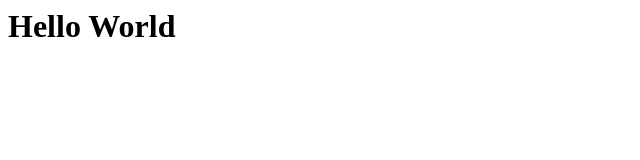
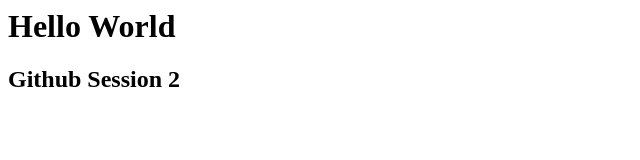
Before and after one commit to viduwaa/uni-session4, a plain HTML site: page index.html in a window 1280 px wide. Shown: the whole page, without its empty margins (0-640 px from the left). Drawn offline with Linux system fonts and the light colour scheme.

Commit message:
updated index.html with headings

```diff
--- a/index.html
+++ b/index.html
@@ -1,10 +1,13 @@
 <html>
+
 <head>
   <title>Git Test</title>
 </head>
+
 <body>
 
   <h1>Hello World</h1>
+  <h2>Github Session 2</h2>
 
 </body>
 
```
Lines whose indentation alone changed are shown as unchanged.
